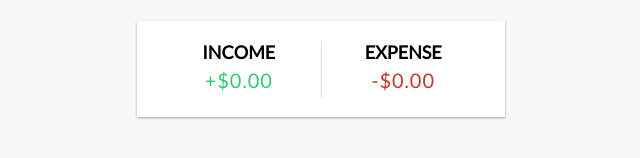
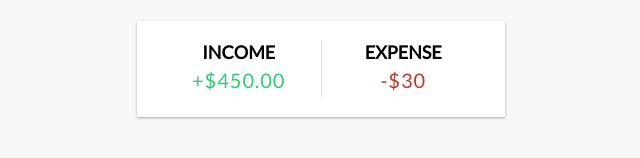
Before and after one commit to Olzhas92/vue-expense-tracker, a Vue app: page / in a window 1280 px wide. Shown: the part 150-308 px from the top of the page, without its empty margins (319-959 px from the left). Built offline with nearby package versions, Linux system fonts and the light colour scheme.

Commit message:
adding income and expenses as computed properties

```diff
--- a/src/App.vue
+++ b/src/App.vue
@@ -3,7 +3,7 @@
     <Header />
     <div class="container">
       <Balance :total="total" />
-      <IncomeExpenses />
+      <IncomeExpenses :income="income" :expense="expense" />
       <TransactionList :transactions="transactions" />
       <AddTransaction />
     </div>
@@ -31,6 +31,26 @@
     return acc + item.amount;
   }, 0);
 });
+
+const income = computed(() => {
+  return transactions.value
+    .filter((item) => item.amount > 0)
+    .reduce((acc, item) => {
+      return acc + item.amount;
+    }, 0)
+    .toFixed(2);
+});
+
+const expense = computed(() => {
+  return transactions.value
+    .filter((item) => item.amount < 0)
+    .reduce((acc, item) => {
+      return acc + item.amount;
+    }, 0)
+    .toFixed(2);
+});
+
+console.log(expense.value);
 </script>
 
-<style lang="scss" scoped></style>
+<style lang="css" scoped></style>
--- a/src/components/IncomeExpenses.vue
+++ b/src/components/IncomeExpenses.vue
@@ -2,13 +2,26 @@
   <div class="inc-exp-container">
     <div>
       <h4>Income</h4>
-      <p id="money-plus" class="money plus">+$0.00</p>
+      <p id="money-plus" class="money plus">+${{ income }}</p>
     </div>
     <div>
       <h4>Expense</h4>
-      <p id="money-minus" class="money minus">-$0.00</p>
+      <p id="money-minus" class="money minus">-${{ -expense }}</p>
     </div>
   </div>
 </template>
 
-<script setup></script>
+<script setup>
+import { defineProps } from "vue";
+
+const props = defineProps({
+  income: {
+    type: Number,
+    required: true,
+  },
+  expense: {
+    type: Number,
+    required: true,
+  },
+});
+</script>
```
